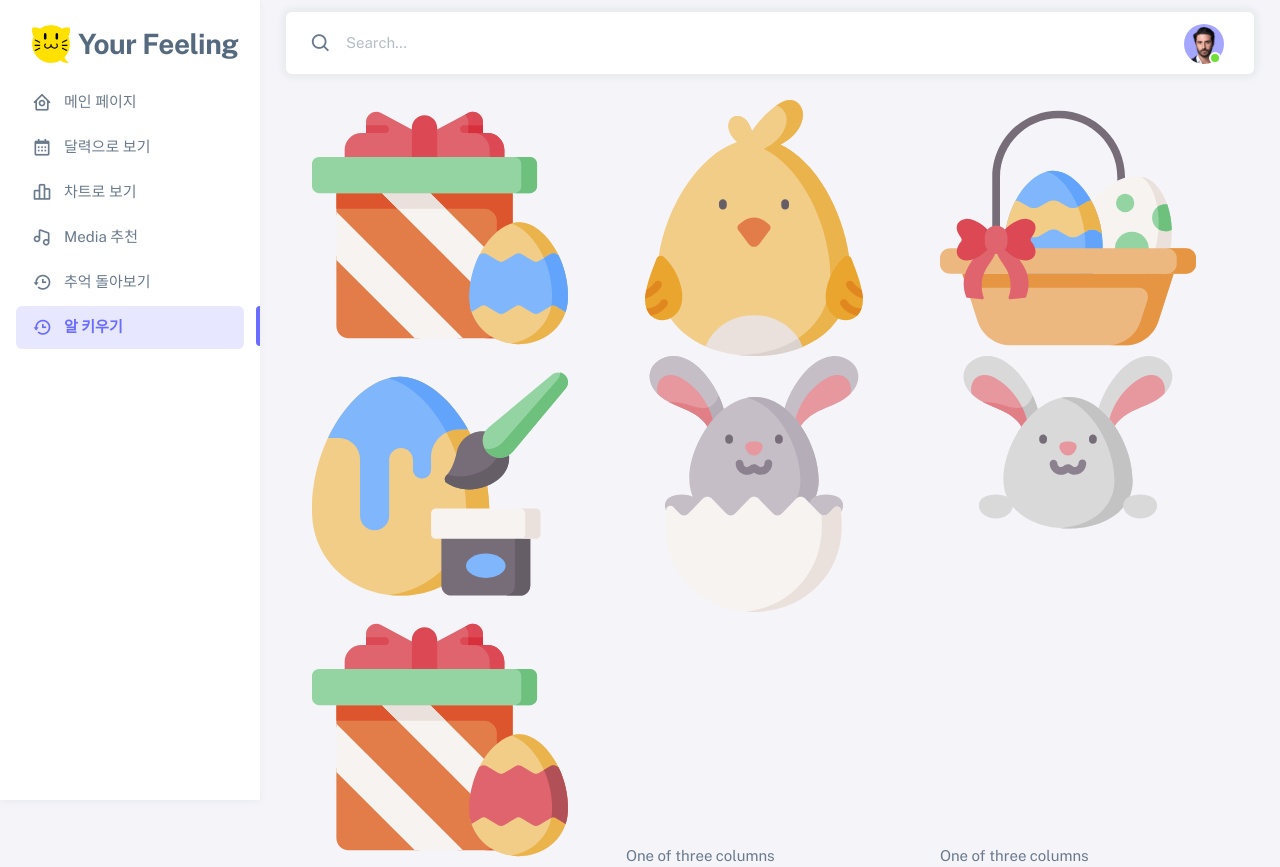
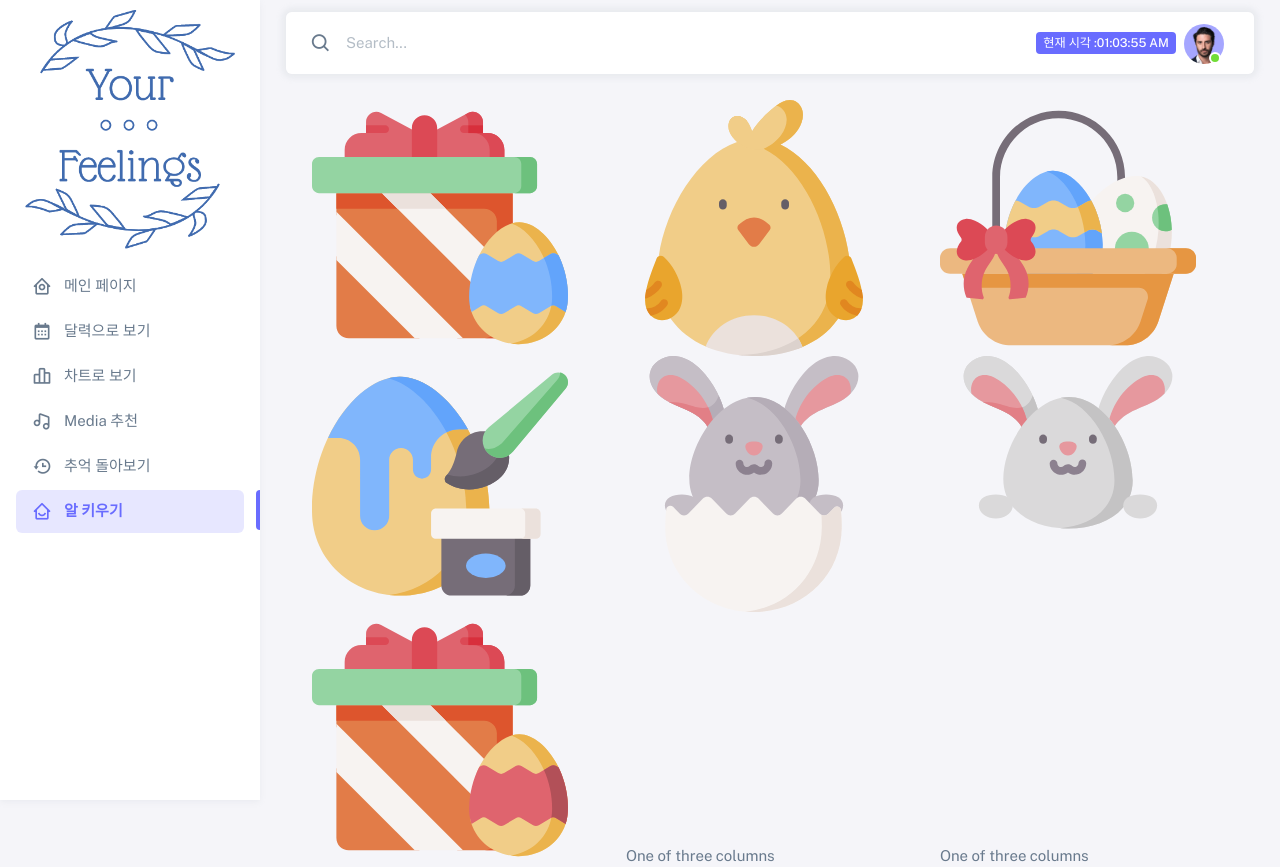
Before and after one commit to AIVLE-School-first-Big-Project/Your-Feelings, a Django app: page /main/tamagotchi in a window 1280 px wide. Shown: the top 867 px of the page. Run offline with Django 3.2, Linux system fonts and the light colour scheme; some libraries are stand-ins or nearby versions; some web fonts are replaced.

Commit message:
알키우기 페이지 목록에 추가 (세부 디자인 수정 예정) 시계 위치 변경

```diff
--- a/mainApp/templates/mainApp/tamagotchi.html
+++ b/mainApp/templates/mainApp/tamagotchi.html
@@ -9,10 +9,9 @@
         <!-- Menu -->
 
         <aside id="layout-menu" class="layout-menu menu-vertical menu bg-menu-theme">
-          <div class="app-brand demo">
-            <a href="{% url 'main'%}" class="app-brand-link">
-              <img src="{%static 'mainApp/assets/img/favicon/6.png'%}" style="width: 38px; height: 38px;" />
-              <span class="app-brand-text demo menu-text fw-bolder ms-2">Your Feeling</span>
+          <div class="d-flex justify-content-center">
+            <a href="{% url 'main' %}" class="app-brand-link">
+              <img src="{%static 'img/logo/main_logo.png'%}" class='img-fluid'/>
             </a>
 
             <a href="javascript:void(0);" class="layout-menu-toggle menu-link text-large ms-auto d-block d-xl-none">
@@ -25,7 +24,7 @@
           <ul class="menu-inner py-1">
             <!-- Dashboard -->
             <li class="menu-item">
-              <a href="#" class="menu-link">
+              <a href="{% url 'main' %}" class="menu-link">
                 <i class="menu-icon tf-icons bx bx-home-circle"></i>
                 <div data-i18n="Analytics">메인 페이지</div>
               </a>
@@ -59,7 +58,7 @@
 
             <li class="menu-item active">
               <a href="#" class="menu-link">
-                <i class="menu-icon tf-icons bx bx-history"></i>
+                <i class="menu-icon tf-icons bx bx-home-smile"></i>
                 <div data-i18n="Boxicons">알 키우기</div>
               </a>
             </li>
@@ -98,6 +97,38 @@
 
               <ul class="navbar-nav flex-row align-items-center ms-auto">
                 <!-- User -->
+                <span class="badge bg-primary" id='CurrentTime' onload='showTime()'></span>
+                <script>
+                  function showTime(){
+                    var date = new Date();
+                    var h = date.getHours(); // 0 - 23
+                    var m = date.getMinutes(); // 0 - 59
+                    var s = date.getSeconds(); // 0 - 59
+                    var session = "AM";
+
+                    if(h == 0){
+                        h = 12;
+                    }
+
+                    if(h > 12){
+                        h = h - 12;
+                        session = "PM";
+                    }
+
+                    h = (h < 10) ? "0" + h : h;
+                    m = (m < 10) ? "0" + m : m;
+                    s = (s < 10) ? "0" + s : s;
+
+                    var time = '현재 시각 :' + h + ":" + m + ":" + s + " " + session;
+                    document.getElementById("CurrentTime").innerText = time;
+                    document.getElementById("CurrentTime").textContent = time;
+
+                    setTimeout(showTime, 1000);
+
+                }
+
+                showTime();
+                </script>
                 <li class="nav-item navbar-dropdown dropdown-user dropdown">
                   <a class="nav-link dropdown-toggle hide-arrow" href="javascript:void(0);" data-bs-toggle="dropdown">
                     <div class="avatar avatar-online">
```
Also changed, not shown: mainApp/templates/mainApp/calendar.html (+13 -7 lines), mainApp/templates/mainApp/chart.html (+13 -8 lines), mainApp/templates/mainApp/main.html (+13 -8 lines), mainApp/templates/mainApp/media.html (+14 -8 lines), mainApp/templates/mainApp/remind.html (+13 -7 lines).
